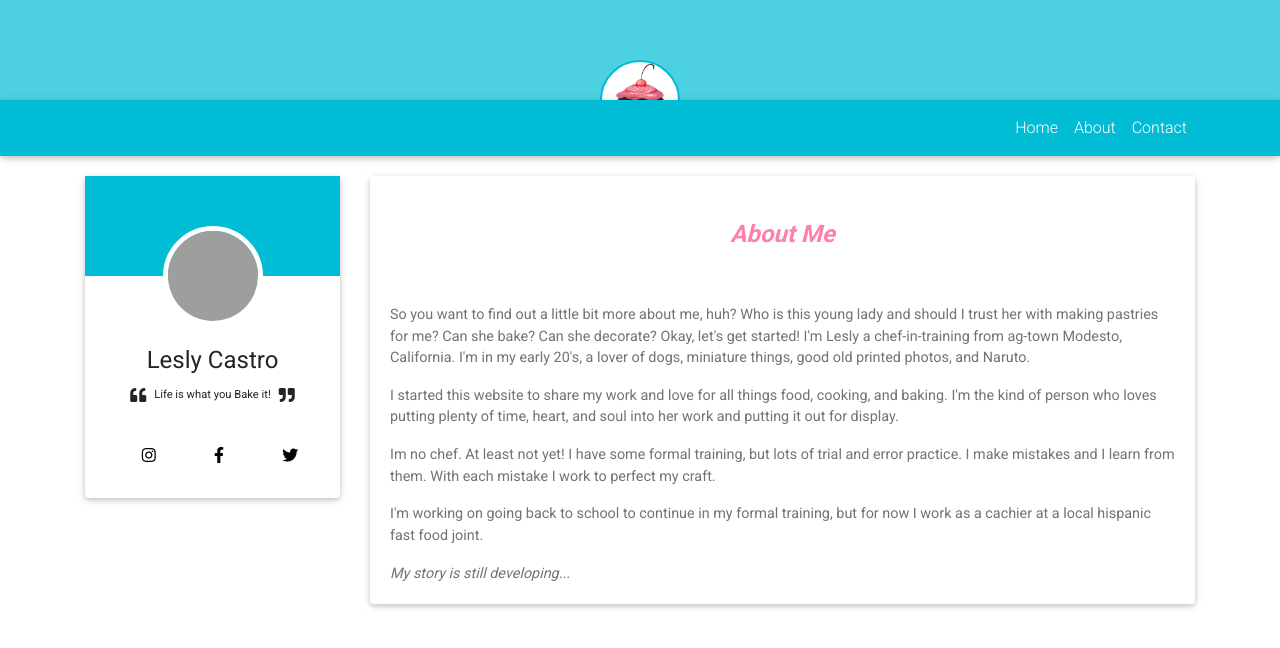
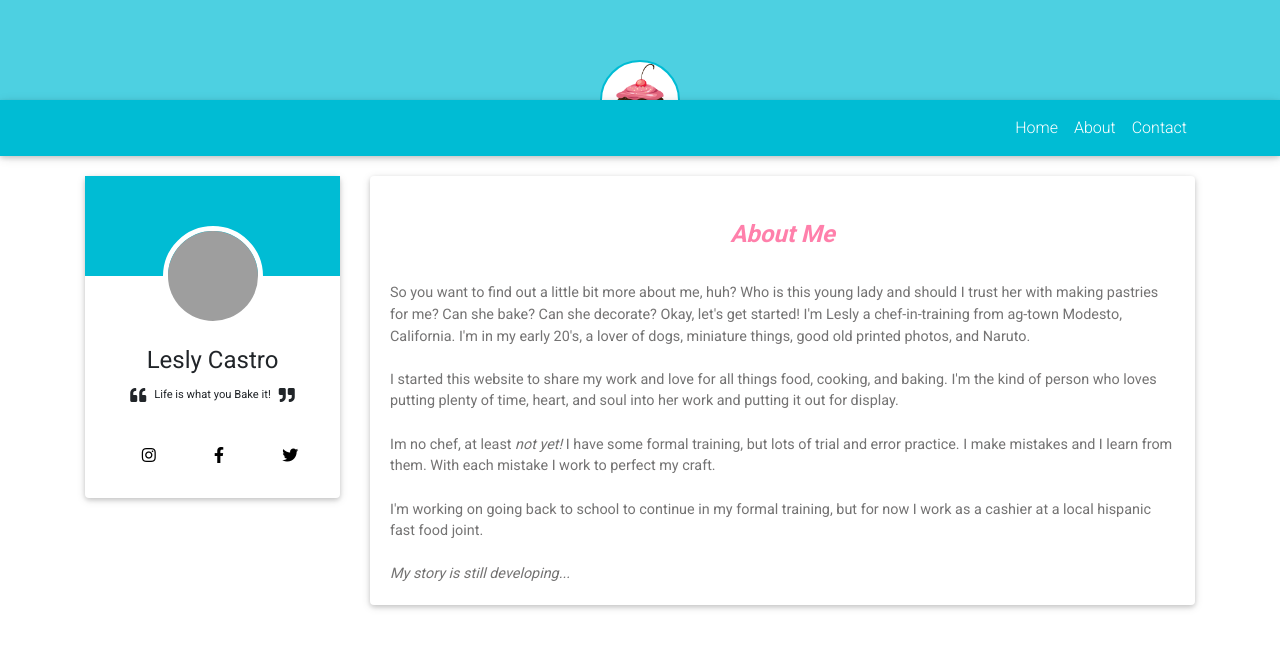
Before and after one commit to brayanmcz/LeslysWebsite, a React (Create React App) app: page /about in a window 1280 px wide. Shown: the top 648 px of the page. Built offline with nearby package versions, Linux system fonts and the light colour scheme; grey boxes are pictures that could not be loaded.

Commit message:
Fixed spelling

```diff
--- a/src/Pages/About.js
+++ b/src/Pages/About.js
@@ -122,27 +122,31 @@ class AboutPage extends Component {
 									<MDBCardTitle className="text-center"><em className="bold">About Me</em></MDBCardTitle>
 									<MDBCardText>
 									<br/>
-									<br/>
-									<p>
+
 										So you want to find out a little bit more about me, huh? Who is this young lady and should I trust her
 										with making pastries for me? Can she bake? Can she decorate? Okay, let's get started! I'm Lesly a chef-in-training
 										from ag-town Modesto, California. I'm in my early 20's, a lover of dogs, miniature things, good old printed
 										photos, and Naruto.
-									</p>
-									<p>
+										<br/>
+										<br/>
+
+
 										I started this website to share my work and love for all things food, cooking, and baking. I'm the kind of
 										person who loves putting plenty of time, heart, and soul into her work and putting it out for display.
-									</p>
-									<p>
-										Im no chef. At least not yet! I have some formal training, but lots of trial and error practice. I make mistakes
+										<br/>
+										<br/>
+
+										Im no chef, at least <em>not yet!</em> I have some formal training, but lots of trial and error practice. I make mistakes
 										and I learn from them. With each mistake I work to perfect my craft.
-									</p>
-									<p>
-										I'm working on going back to school to continue in my formal training, but for now I work as a cachier at a local
+										<br/>
+										<br/>
+
+										I'm working on going back to school to continue in my formal training, but for now I work as a cashier at a local
 										hispanic fast food joint.
-									</p>
+										<br/>
+										<br/>
 
-									<em className="text-center">My story is still developing...</em>
+										<em className="text-center">My story is still developing...</em>
 
 									</MDBCardText>
 								</MDBCardBody>
```
